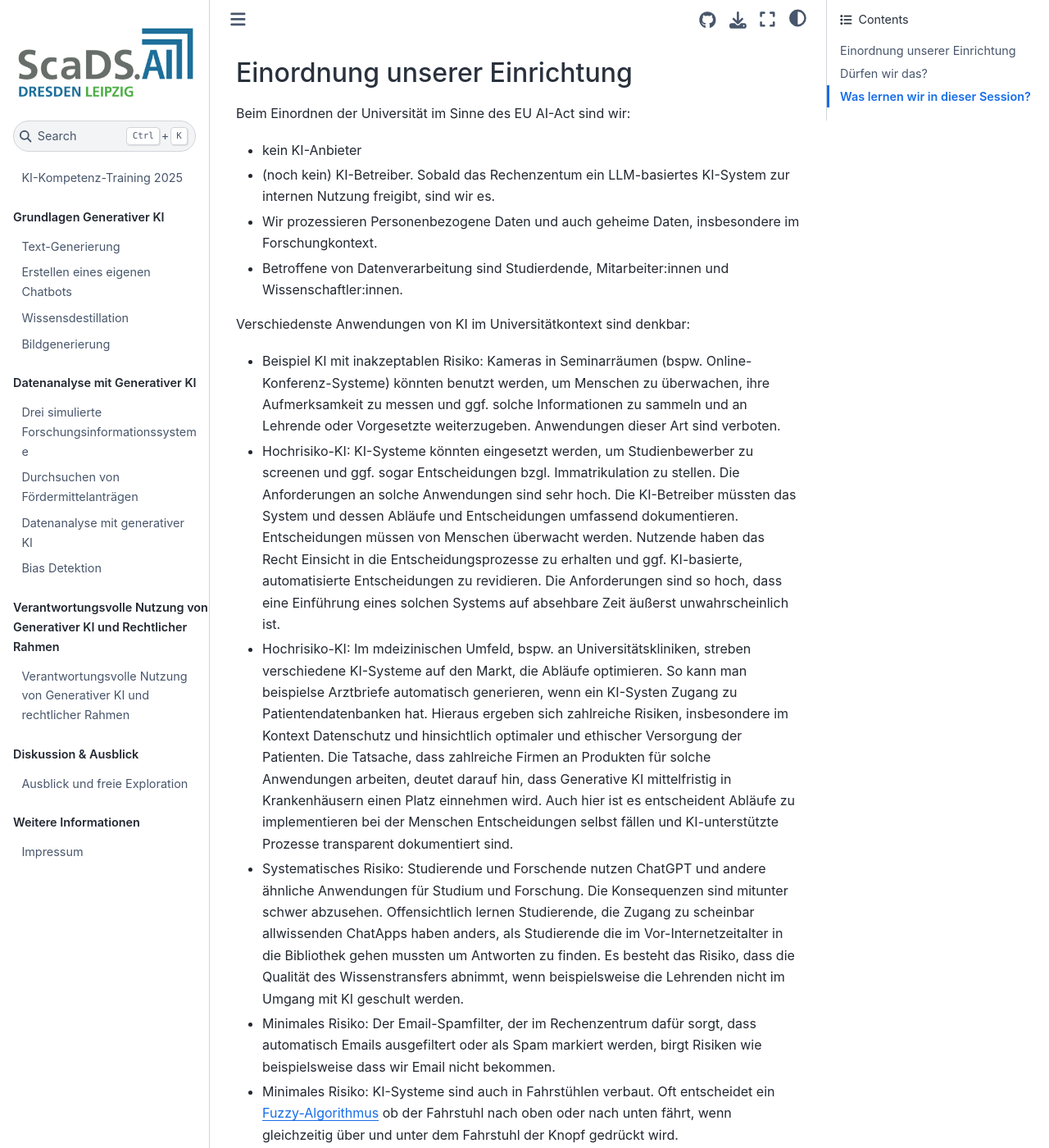
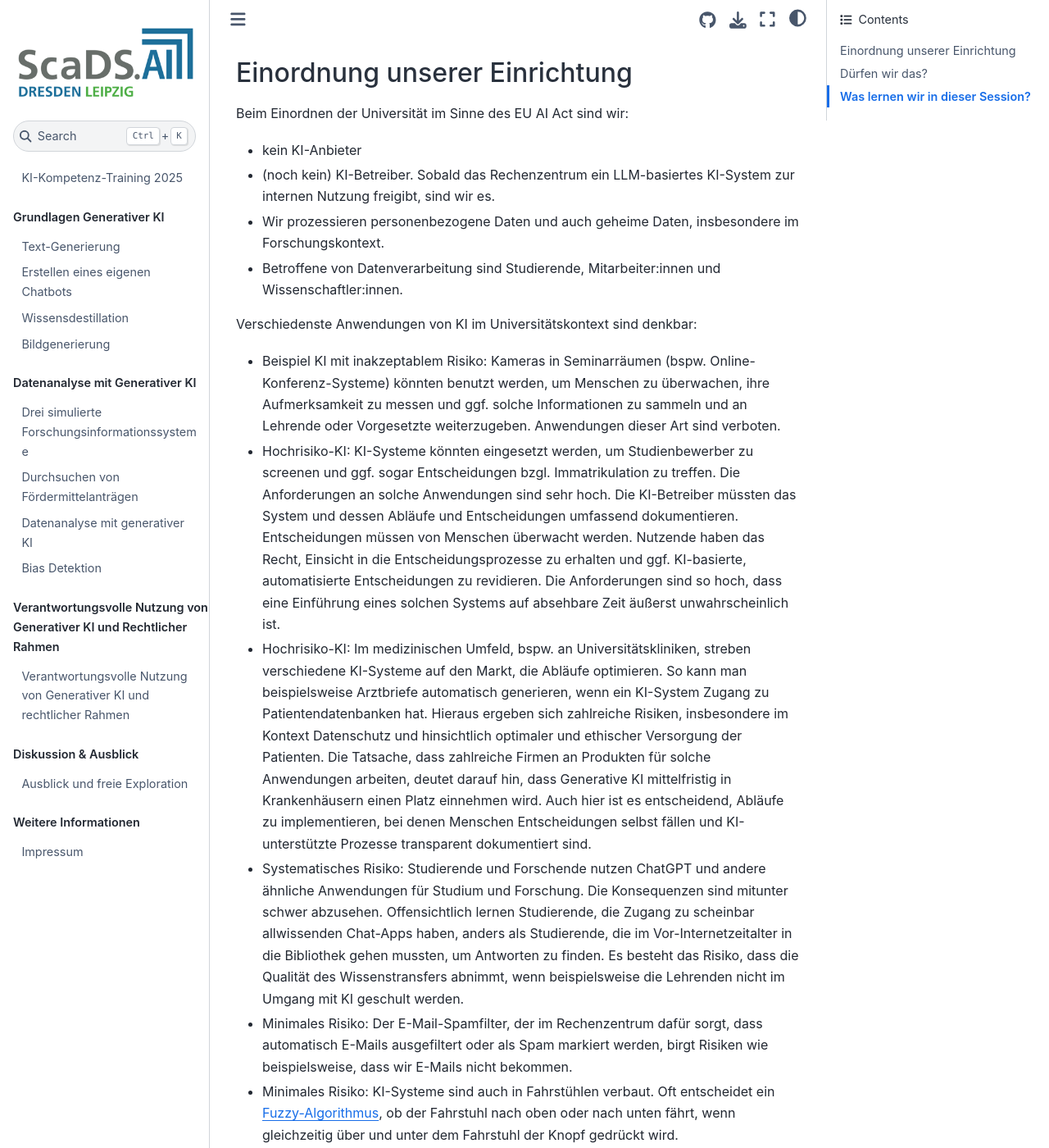
Before and after one commit to ScaDS/ki-kompetenz-training-2025, a Jupyter Book: the page built from session3/cheatsheet.md, in a window 1280 px wide and 1400 px high, scrolled down 499 px. Shown: the whole window at 82% size. Built offline with Jupyter Book 1.0.4 settings and Sphinx 7.4.7 and the Sphinx Book theme 1.1.4, drawn with Linux system fonts in a browser that asks for light colours; some of the changed text lies outside the part shown.

Commit message:
Zusammenfassung der Änderungen: Grammatik- und Rechtschreibfehler wurden korrigiert.

```diff
--- a/session3/cheatsheet.md
+++ b/session3/cheatsheet.md
@@ -10,52 +10,52 @@ Auch die AI-Abteilung der EU hat ein übersichtliches [FAQ-Dokument](https://dig
 
 ## Einordnung unserer Einrichtung
 
-Beim Einordnen der Universität im Sinne des EU AI-Act sind wir:
+Beim Einordnen der Universität im Sinne des EU AI Act sind wir:
 * kein KI-Anbieter
-* (noch kein) KI-Betreiber. Sobald das Rechenzentum ein LLM-basiertes KI-System zur internen Nutzung freigibt, sind wir es.
-* Wir prozessieren Personenbezogene Daten und auch geheime Daten, insbesondere im Forschungkontext.
-* Betroffene von Datenverarbeitung sind Studierdende, Mitarbeiter:innen und Wissenschaftler:innen.
+* (noch kein) KI-Betreiber. Sobald das Rechenzentrum ein LLM-basiertes KI-System zur internen Nutzung freigibt, sind wir es.
+* Wir prozessieren personenbezogene Daten und auch geheime Daten, insbesondere im Forschungskontext.
+* Betroffene von Datenverarbeitung sind Studierende, Mitarbeiter:innen und Wissenschaftler:innen.
 
-Verschiedenste Anwendungen von KI im Universitätkontext sind denkbar:
-* Beispiel KI mit inakzeptablen Risiko: Kameras in Seminarräumen (bspw. Online-Konferenz-Systeme) könnten benutzt werden, um Menschen zu überwachen, ihre Aufmerksamkeit zu messen und ggf. solche Informationen zu sammeln und an Lehrende oder Vorgesetzte weiterzugeben. Anwendungen dieser Art sind verboten.
-* Hochrisiko-KI: KI-Systeme könnten eingesetzt werden, um Studienbewerber zu screenen und ggf. sogar Entscheidungen bzgl. Immatrikulation zu stellen. Die Anforderungen an solche Anwendungen sind sehr hoch. Die KI-Betreiber müssten das System und dessen Abläufe und Entscheidungen umfassend dokumentieren. Entscheidungen müssen von Menschen überwacht werden. Nutzende haben das Recht Einsicht in die Entscheidungsprozesse zu erhalten und ggf. KI-basierte, automatisierte Entscheidungen zu revidieren. Die Anforderungen sind so hoch, dass eine Einführung eines solchen Systems auf absehbare Zeit äußerst unwahrscheinlich ist.
-* Hochrisiko-KI: Im mdeizinischen Umfeld, bspw. an Universitätskliniken, streben verschiedene KI-Systeme auf den Markt, die Abläufe optimieren. So kann man beispielse Arztbriefe automatisch generieren, wenn ein KI-Systen Zugang zu Patientendatenbanken hat. Hieraus ergeben sich zahlreiche Risiken, insbesondere im Kontext Datenschutz und hinsichtlich optimaler und ethischer Versorgung der Patienten. Die Tatsache, dass zahlreiche Firmen an Produkten für solche Anwendungen arbeiten, deutet darauf hin, dass Generative KI mittelfristig in Krankenhäusern einen Platz einnehmen wird. Auch hier ist es entscheident Abläufe zu implementieren bei der Menschen Entscheidungen selbst fällen und KI-unterstützte Prozesse transparent dokumentiert sind.
-* Systematisches Risiko: Studierende und Forschende nutzen ChatGPT und andere ähnliche Anwendungen für Studium und Forschung. Die Konsequenzen sind mitunter schwer abzusehen. Offensichtlich lernen Studierende, die Zugang zu scheinbar allwissenden ChatApps haben anders, als Studierende die im Vor-Internetzeitalter in die Bibliothek gehen mussten um Antworten zu finden. Es besteht das Risiko, dass die Qualität des Wissenstransfers abnimmt, wenn beispielsweise die Lehrenden nicht im Umgang mit KI geschult werden.
-* Minimales Risiko: Der Email-Spamfilter, der im Rechenzentrum dafür sorgt, dass automatisch Emails ausgefiltert oder als Spam markiert werden, birgt Risiken wie beispielsweise dass wir Email nicht bekommen.
-* Minimales Risiko: KI-Systeme sind auch in Fahrstühlen verbaut. Oft entscheidet ein [Fuzzy-Algorithmus](https://de.wikipedia.org/wiki/Fuzzylogik) ob der Fahrstuhl nach oben oder nach unten fährt, wenn gleichzeitig über und unter dem Fahrstuhl der Knopf gedrückt wird.
+Verschiedenste Anwendungen von KI im Universitätskontext sind denkbar:
+* Beispiel KI mit inakzeptablem Risiko: Kameras in Seminarräumen (bspw. Online-Konferenz-Systeme) könnten benutzt werden, um Menschen zu überwachen, ihre Aufmerksamkeit zu messen und ggf. solche Informationen zu sammeln und an Lehrende oder Vorgesetzte weiterzugeben. Anwendungen dieser Art sind verboten.
+* Hochrisiko-KI: KI-Systeme könnten eingesetzt werden, um Studienbewerber zu screenen und ggf. sogar Entscheidungen bzgl. Immatrikulation zu treffen. Die Anforderungen an solche Anwendungen sind sehr hoch. Die KI-Betreiber müssten das System und dessen Abläufe und Entscheidungen umfassend dokumentieren. Entscheidungen müssen von Menschen überwacht werden. Nutzende haben das Recht, Einsicht in die Entscheidungsprozesse zu erhalten und ggf. KI-basierte, automatisierte Entscheidungen zu revidieren. Die Anforderungen sind so hoch, dass eine Einführung eines solchen Systems auf absehbare Zeit äußerst unwahrscheinlich ist.
+* Hochrisiko-KI: Im medizinischen Umfeld, bspw. an Universitätskliniken, streben verschiedene KI-Systeme auf den Markt, die Abläufe optimieren. So kann man beispielsweise Arztbriefe automatisch generieren, wenn ein KI-System Zugang zu Patientendatenbanken hat. Hieraus ergeben sich zahlreiche Risiken, insbesondere im Kontext Datenschutz und hinsichtlich optimaler und ethischer Versorgung der Patienten. Die Tatsache, dass zahlreiche Firmen an Produkten für solche Anwendungen arbeiten, deutet darauf hin, dass Generative KI mittelfristig in Krankenhäusern einen Platz einnehmen wird. Auch hier ist es entscheidend, Abläufe zu implementieren, bei denen Menschen Entscheidungen selbst fällen und KI-unterstützte Prozesse transparent dokumentiert sind.
+* Systematisches Risiko: Studierende und Forschende nutzen ChatGPT und andere ähnliche Anwendungen für Studium und Forschung. Die Konsequenzen sind mitunter schwer abzusehen. Offensichtlich lernen Studierende, die Zugang zu scheinbar allwissenden Chat-Apps haben, anders als Studierende, die im Vor-Internetzeitalter in die Bibliothek gehen mussten, um Antworten zu finden. Es besteht das Risiko, dass die Qualität des Wissenstransfers abnimmt, wenn beispielsweise die Lehrenden nicht im Umgang mit KI geschult werden.
+* Minimales Risiko: Der E-Mail-Spamfilter, der im Rechenzentrum dafür sorgt, dass automatisch E-Mails ausgefiltert oder als Spam markiert werden, birgt Risiken wie beispielsweise, dass wir E-Mails nicht bekommen.
+* Minimales Risiko: KI-Systeme sind auch in Fahrstühlen verbaut. Oft entscheidet ein [Fuzzy-Algorithmus](https://de.wikipedia.org/wiki/Fuzzylogik), ob der Fahrstuhl nach oben oder nach unten fährt, wenn gleichzeitig über und unter dem Fahrstuhl der Knopf gedrückt wird.
 
 ## Dürfen wir das?
 
-Anhand einiger Beispiele wollen wir diskutieren, ob gegebene Beispielanwendungen und Szenarien machbar sind. Entscheidungen sind nicht Trivial und erfordern genaues abwägen.
+Anhand einiger Beispiele wollen wir diskutieren, ob gegebene Beispielanwendungen und Szenarien machbar sind. Entscheidungen sind nicht trivial und erfordern genaues Abwägen.
 
 ### Review eines DFG-Proposals
 
 Wir arbeiten als Reviewer für die DFG und würden gerne ein LLM einsetzen.
 
 Pro:
-* Schneller, effizienter Arbeiten, um bspw eine Zusammenfassung zu schreiben.
-* Lokal ausgeführte KI-Systeme sorgen dafür dass der Proposal-Text mein vertrauliche IT-Umgebung nicht verläßt.
+* Schneller, effizienter Arbeiten, um bspw. eine Zusammenfassung zu schreiben.
+* Lokal ausgeführte KI-Systeme sorgen dafür, dass der Proposal-Text meine vertrauliche IT-Umgebung nicht verlässt.
 
 Kontra:
 * DFG verbietet dies explizit in ihrer [Stellungnahme zum Einsatz generativer KI](https://www.dfg.de/resource/blob/289674/ff57cf46c5ca109cb18533b21fba49bd/230921-stellungnahme-praesidium-ki-ai-data.pdf).
 * Online KI-Systeme erfüllen ggf. Datenschutzregeln nicht.
 * Die Autoren haben der Nutzung ihrer Daten zu diesem Zweck nicht zugestimmt.
-* Entscheidung sollte zwingend vom Menschen getroffen werden. Das ist es worum DFG Reviewer bittet.
+* Entscheidungen sollten zwingend vom Menschen getroffen werden. Das ist es, worum DFG Reviewer bittet.
 
-### ChatBot für das Expert:innen Netzwerk der Uni Leipzig
+### ChatBot für das Expert:innen-Netzwerk der Uni Leipzig
 
-Es scheint im Interesse der Universität dass potentielle Kollaborationspartner schnell die richtigen Experten finden, um beispielsweise ein neues Forschungsprojekt zu starten. Man könnte die Schwelle für eine solche Suche niedriger machen, indem man ein Forschungsinformationssystem mit einem ChatBot kombiniert.
+Es scheint im Interesse der Universität, dass potenzielle Kollaborationspartner schnell die richtigen Experten finden, um beispielsweise ein neues Forschungsprojekt zu starten. Man könnte die Schwelle für eine solche Suche niedriger machen, indem man ein Forschungsinformationssystem mit einem ChatBot kombiniert.
 
 Pro:
 * Suche einfacher
-* Ergebnisse potentiell besser
+* Ergebnisse potenziell besser
 * Zeigt innovative Technik auf der Webseite der Uni
 * Der Zweck der Verarbeitung dient einem höheren Ziel: Optimale Nutzung von Fördermitteln / öffentliche Förderung
 
 Kontra:
-* Die Datenbank enthält personenbezogene Daten
-* Personen in der Datenbank haben dieser Art der Nutzung nicht zugestimmt
-* Das System könnte benutzt werden, um irreführende Screenshots der Webseite der Uni zu machen
+* Die Datenbank enthält personenbezogene Daten.
+* Personen in der Datenbank haben dieser Art der Nutzung nicht zugestimmt.
+* Das System könnte benutzt werden, um irreführende Screenshots der Webseite der Uni zu machen.
 
 ### ChatBot für Gute Wissenschaftliche Praxis beim Einsatz Generativer KI
 
```
Also changed, not shown: other parts of session3/cheatsheet.md (+2 -2 lines).
